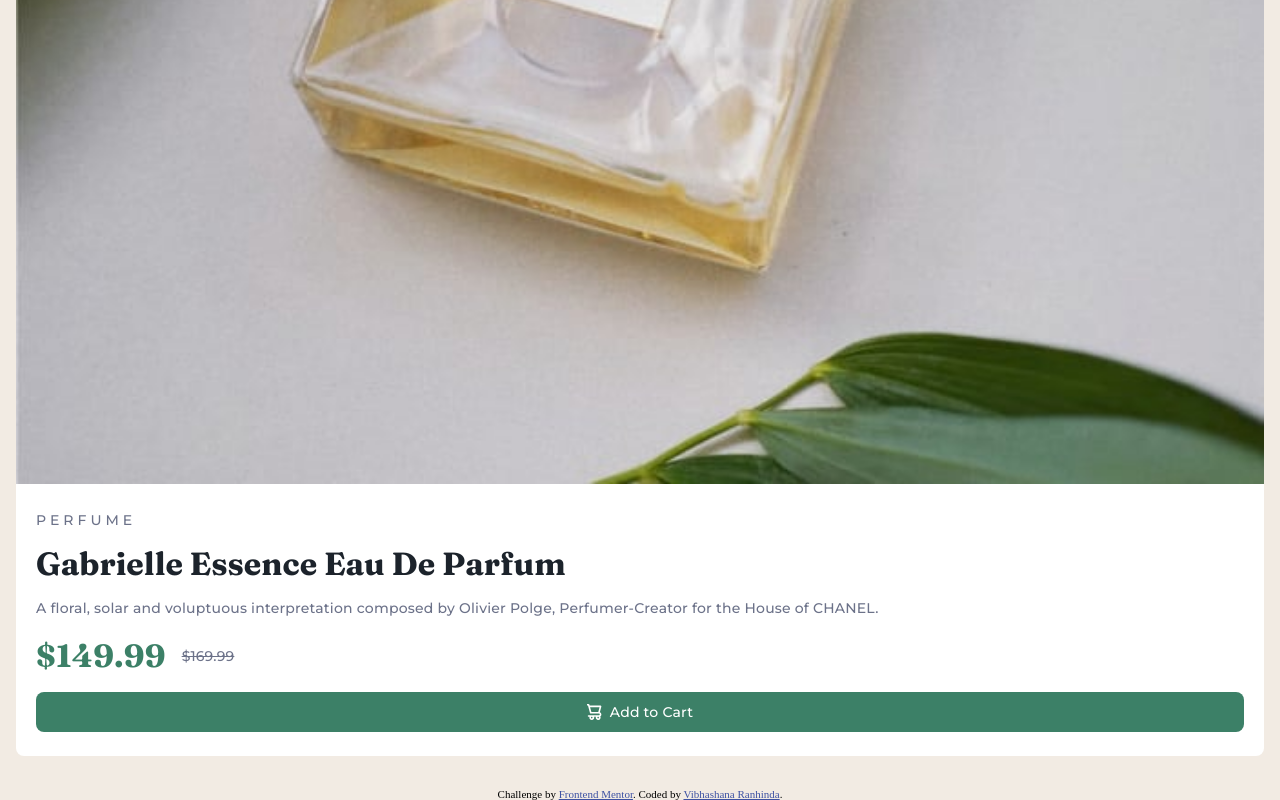
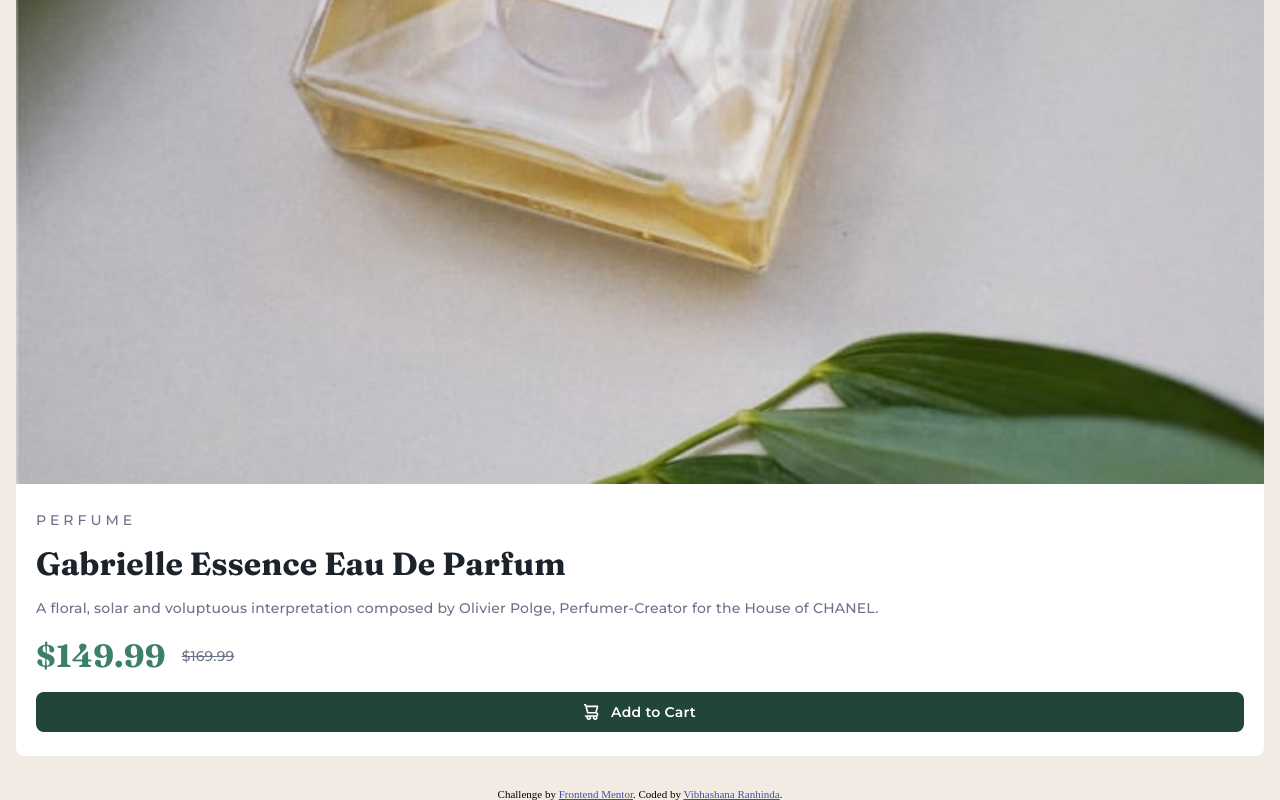
Before and after one commit to vibhashan/product-preview-card-component-main, a plain HTML site: page index.html in a window 1280 px wide. Both pictures are taken after a click on the button "Add to Cart". Shown: the part 421-1221 px from the top of the page. Drawn offline with Linux system fonts and the light colour scheme; a web font is replaced by a local one.

Commit message:
feat: Added active state styling for button and minor styling updates

```diff
--- a/styles.css
+++ b/styles.css
@@ -93,11 +93,20 @@ h4 {
   padding-bottom: 0.5rem;
 }
 
+#section-main__button:hover {
+  cursor: pointer;
+  background: hsl(158, 36%, 20%);
+}
+#section-main__button:focus {
+  background: hsl(158, 36%, 20%);
+}
+
 #section-main__button--text,
 #section-main__button--text p {
   display: flex;
   justify-content: center;
   align-items: center;
-  gap: 0.5rem;
+  gap: 0.75rem;
   color: white;
+  font-weight: 550;
 }
```
